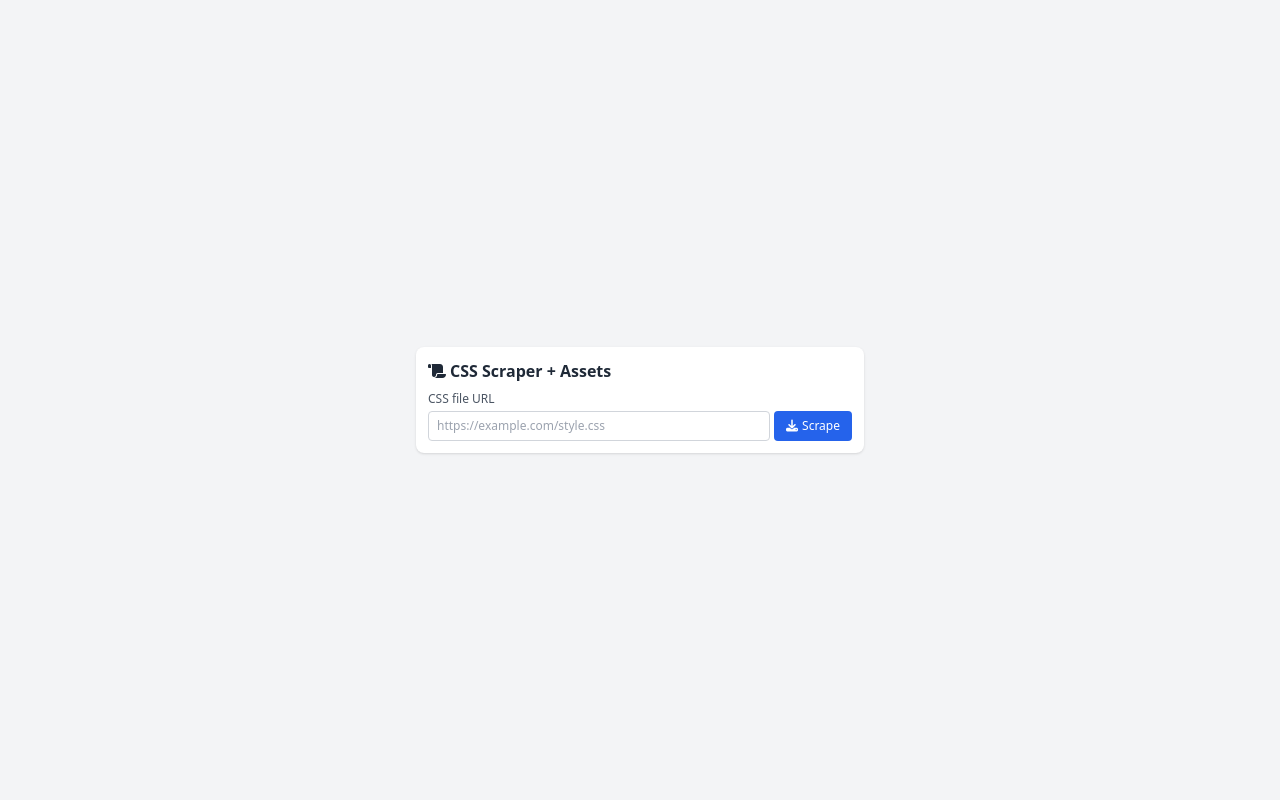
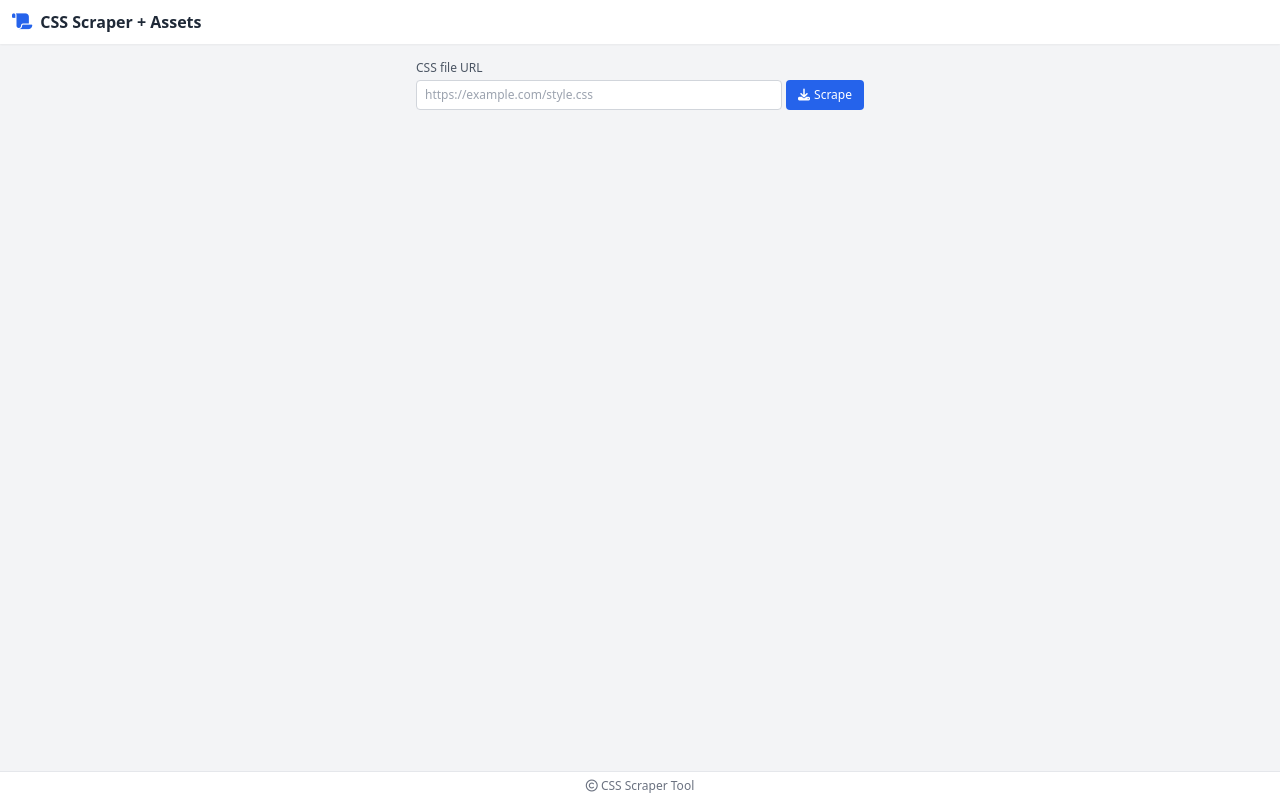
Before and after one commit to otapt2011/fetch-css, a plain HTML site: page public/index.html in a window 1280 px wide. Drawn offline with nearby package versions, Linux system fonts and the light colour scheme.

Commit message:
Update index.html

```diff
--- a/public/index.html
+++ b/public/index.html
@@ -12,12 +12,16 @@
     .progress-bar { transition: width 0.15s ease; }
   </style>
 </head>
-<body class="bg-gray-100 min-h-screen flex items-center justify-center p-2">
-  <div class="w-full max-w-md bg-white rounded-lg shadow p-3 space-y-2">
-    <h1 class="text-base font-semibold text-gray-800">
-      <i class="fa-solid fa-scroll mr-1"></i>CSS Scraper + Assets
-    </h1>
+<body class="bg-gray-100 h-screen flex flex-col overflow-hidden">
+  <!-- Header -->
+  <header class="bg-white shadow-sm px-3 py-2 flex items-center gap-2 flex-shrink-0">
+    <i class="fa-solid fa-scroll text-blue-600 text-lg"></i>
+    <h1 class="text-base font-semibold text-gray-800">CSS Scraper + Assets</h1>
+  </header>
 
+  <!-- Main (scrollable if needed) -->
+  <main class="flex-1 overflow-y-auto p-2 flex items-start justify-center">
+    <div class="w-full max-w-md space-y-2 mt-2">
       <div class="space-y-1">
         <label class="block text-xs text-gray-600">CSS file URL</label>
         <div class="flex gap-1">
@@ -48,9 +52,14 @@
 
       <p id="errorMsg" class="hidden text-xs text-red-600"></p>
     </div>
+  </main>
+
+  <!-- Footer -->
+  <footer class="bg-white border-t px-3 py-1.5 flex-shrink-0 text-xs text-gray-500 text-center">
+    <i class="fa-regular fa-copyright"></i> CSS Scraper Tool
+  </footer>
 
   <script>
-    // 👇 YOUR DEPLOYED PROXY URL
     const PROXY = 'https://fetch-css.vercel.app/api/fetch-css';
 
     const urlInput = document.getElementById('urlInput');
@@ -73,7 +82,6 @@
       setProgress(0, 0, 0, 'Fetching CSS...');
 
       try {
-        // 1. Fetch CSS
         const cssResponse = await fetch(`${PROXY}?url=${encodeURIComponent(url)}`);
         if (!cssResponse.ok) {
           const err = await cssResponse.json().catch(() => ({}));
@@ -82,12 +90,11 @@
         const cssText = await cssResponse.text();
         const cssByteLength = new Blob([cssText]).size;
 
-        // 2. Extract url() references (skip data: and absolute http(s)://)
         const urlRegex = /url\(\s*["']?(?!data:)([^"')]+)["']?\s*\)/gi;
         const rawMatches = [...cssText.matchAll(urlRegex)];
 
         const cssBaseUrl = url.substring(0, url.lastIndexOf('/') + 1);
-        const resolvedUrls = new Map(); // absoluteUrl -> filename
+        const resolvedUrls = new Map();
 
         rawMatches.forEach(match => {
           let path = match[1].trim().replace(/^["']|["']$/g, '');
@@ -118,7 +125,6 @@
         let downloadedBytes = cssByteLength;
         setProgress(0, 0, downloadedBytes, `Fetched CSS (${formatBytes(cssByteLength)})`);
 
-        // 3. Build zip
         const zip = new JSZip();
         const cssFilename = url.substring(url.lastIndexOf('/') + 1) || 'style.css';
         zip.file(cssFilename, cssText);
@@ -144,7 +150,6 @@
           } catch (e) { console.warn(`Skipped ${assetUrl}: ${e.message}`); }
         }
 
-        // 4. Generate zip
         progressDetail.textContent = 'Building zip...';
         const zipBlob = await zip.generateAsync({ type: 'blob' }, meta =>
           setProgress(meta.percent, 100, downloadedBytes, `Compressing... ${meta.percent.toFixed(0)}%`)
```
Lines whose indentation alone changed are shown as unchanged.
